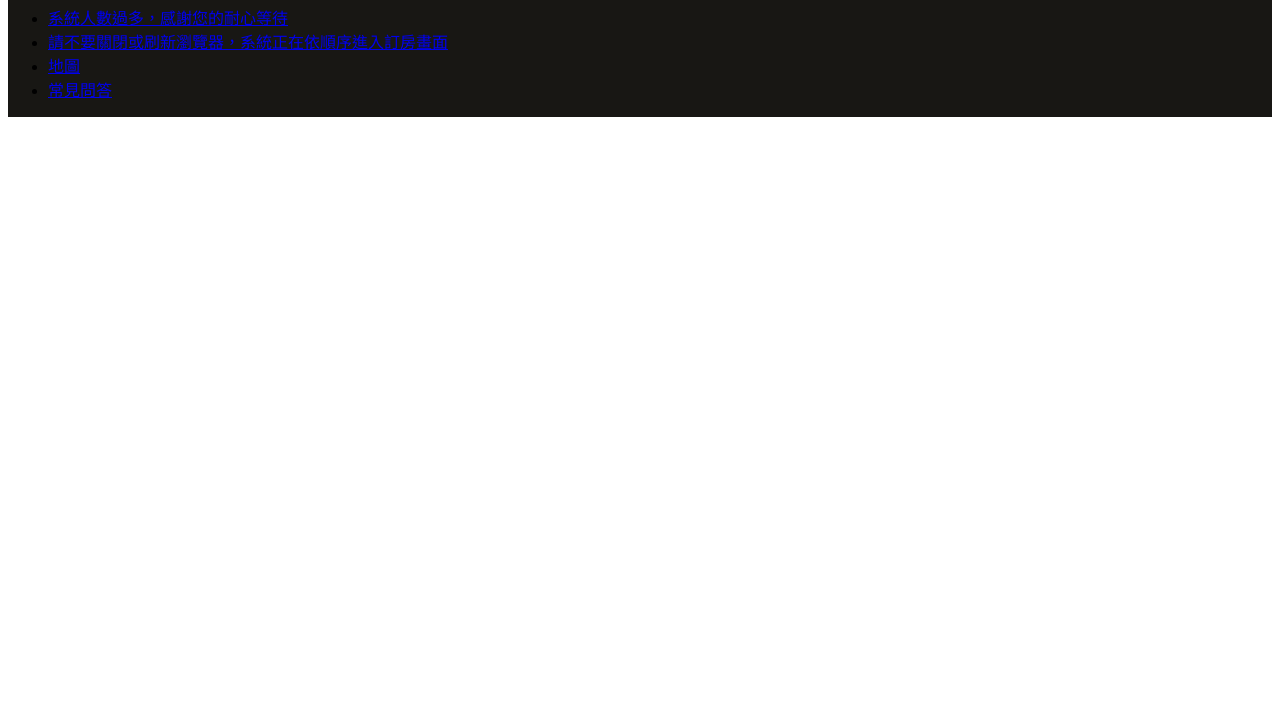
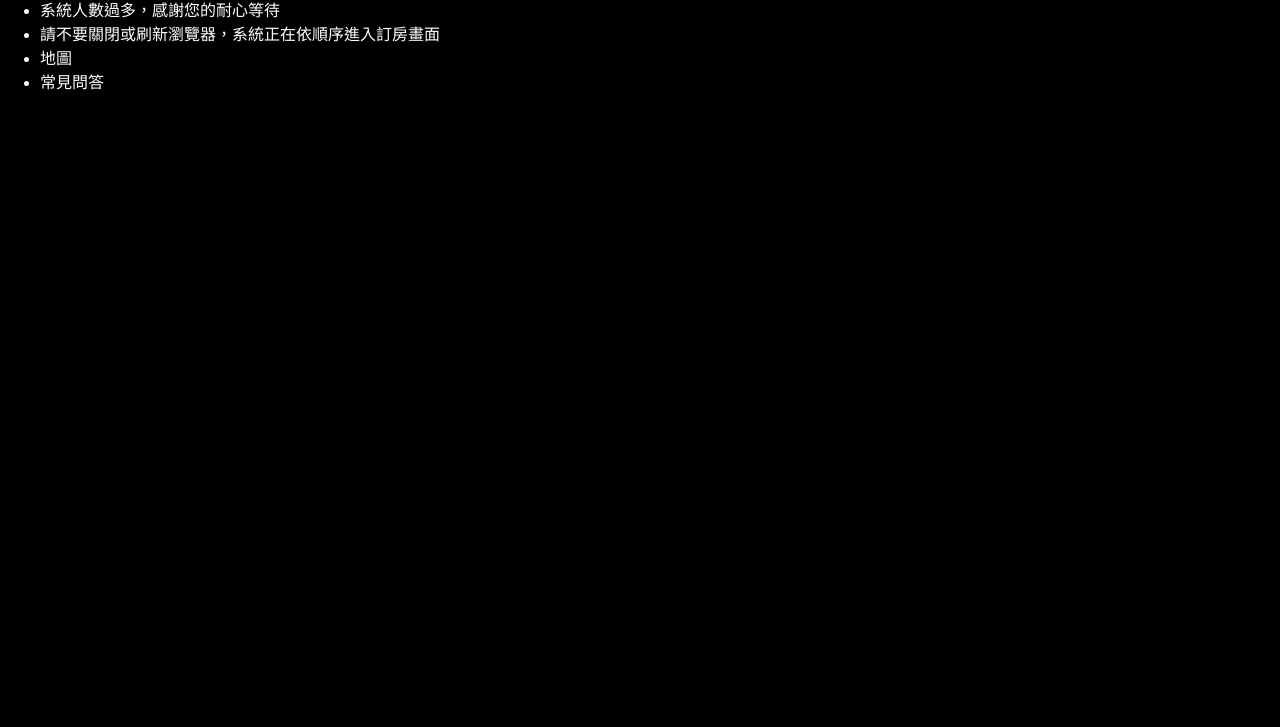
Before and after one commit to snow-10/webdesigner_waitweb, a plain HTML site: page index.html in a window 1280 px wide. Shown: the part 73-800 px from the top of the page. Drawn offline with Linux system fonts and the light colour scheme.

Commit message:
移除導航項目的超連結，並調整樣式表以設定背景顏色和文字顏色

```diff
--- a/index.html
+++ b/index.html
@@ -14,10 +14,10 @@
             <img alt="東勢林場" width="150" height="50" src="https://universal.codes/f505fc38d383419ff80aacdb84397ac8.png">
         </a>
         <ul class="navbar-nav">
-            <li class="nav-item"><a href="#">系統人數過多，感謝您的耐心等待</a></li>
-            <li class="nav-item"><a href="#">請不要關閉或刷新瀏覽器，系統正在依順序進入訂房畫面</a></li>
-            <li class="nav-item"><a href="#">地圖</a></li>
-            <li class="nav-item"><a href="#">常見問答</a></li>
+            <li class="nav-item">系統人數過多，感謝您的耐心等待</li>
+            <li class="nav-item">請不要關閉或刷新瀏覽器，系統正在依順序進入訂房畫面</li>
+            <li class="nav-item">地圖</li>
+            <li class="nav-item">常見問答</li>
         </ul>
     </div>
 </nav>
--- a/style.css
+++ b/style.css
@@ -1,4 +1,6 @@
-.navbar{
-    background-color: #181714;
-    overflow: hidden;
+body {
+    background-color: #000000; /* 將背景顏色設定為黑色 (也可以寫 #000000) */
+    color: #ffffff;            /* 將預設的文字顏色設定為白色 */
+    margin: 0;               /* 移除網頁預設的白邊 */
+    font-family: sans-serif; /* 設定一個乾淨的無襯線字體 */
 }
```
